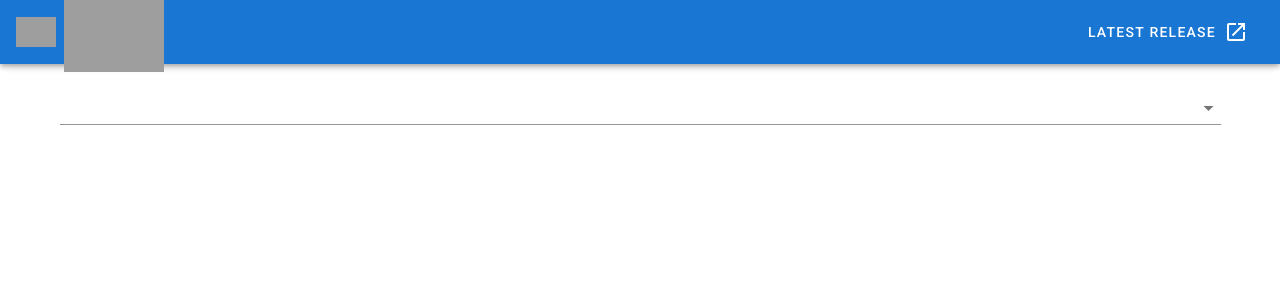
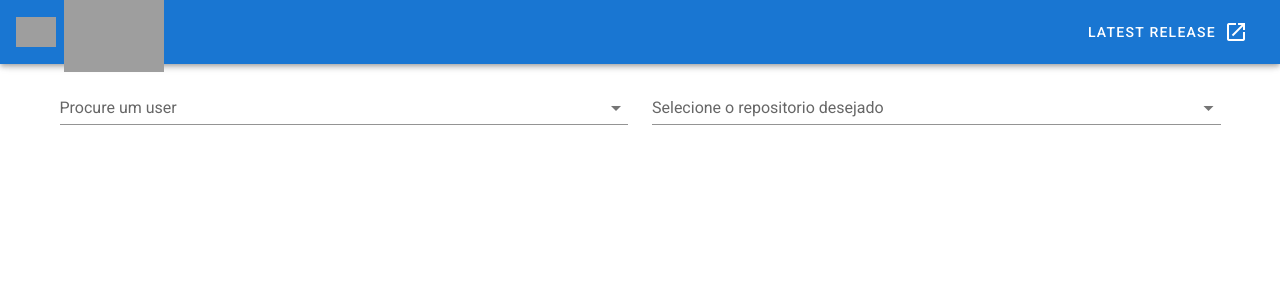
Before and after one commit to inczDan/github_vuewer, a Vue app: page / in a window 1280 px wide. Shown: the top 300 px of the page. Built offline with nearby package versions, Linux system fonts and the light colour scheme; grey boxes are pictures that could not be loaded.

Commit message:
add listagem de repositorios

```diff
--- a/src/api/api.js
+++ b/src/api/api.js
@@ -1,6 +1,16 @@
 export const api = {
     async search_users(searchstring) {
-        const result = await fetch(`https://api.github.com/search/users?q=${searchstring}`)
+        const url = `https://api.github.com/search/users?q=${searchstring}`
+        const result = await fetch(url)
         return await result.json()
+    },
+    async lista_repos(username, page) {
+        if (!page) {
+            page = 1
+        }
+        const url = `https://api.github.com/users/${username}/repos?page=${page}`
+        const result = await fetch(url)
+        return await result.json()
+
     }
 }
--- a/src/components/GithubRepo.vue
+++ b/src/components/GithubRepo.vue
@@ -1,12 +1,30 @@
 <template>
     <div>
+        <v-row class="text-center">
+            <v-col cols="6">
                 <v-autocomplete
                 v-model="user"
+                label="Procure um user"
                 :items="userlist"
                 :loading="userloading"
                 :search-input.sync="usersearch"
                 item-text="login"
                 />
+            </v-col>
+            <v-col cols="6">
+                <v-select
+                    v-model="repo"
+                    :items="repolist"
+                    :loading="repoloading"
+                    item-text="name"
+                    label="Selecione o repositorio desejado"
+                    return-object
+                    single-line
+                ></v-select>
+            </v-col>
+        </v-row>
+
+
     </div>
 </template>
 
@@ -19,9 +37,12 @@
     export default {
         data: () => ({
             user: null,
+            repo: null,
             usersearch: null,
             userlist: [],
-            userloading: false
+            repolist: [],
+            userloading: false,
+            repoloading: false,
         }),
         methods: {
             procuraUsuariosGithub: debouncerdecorator(async function() {
@@ -30,10 +51,24 @@
                 this.userlist = data.items
                 this.userloading = false
             },500),
+            async listaRepositorios(){
+                this.repoloading= true
+                const data = await api.lista_repos(this.user)
+                this.repolist = data
+                this.repoloading= false
+            }
         },
         watch: {
             usersearch (){
                 this.procuraUsuariosGithub()
+            },
+            user(){
+                this.listaRepositorios = [
+,
+                ]
+            },
+            repo (){
+
             }
         }
     }
--- a/src/components/GithubVuewer.vue
+++ b/src/components/GithubVuewer.vue
@@ -1,10 +1,6 @@
 <template>
     <v-container>
-        <v-row class="text-center">
-            <v-col cols="12">
-                <GithubRepo></GithubRepo>
-            </v-col>
-        </v-row>
+        <GithubRepo/>
     </v-container>
 </template>
 
```
Lines whose indentation alone changed are shown as unchanged.
